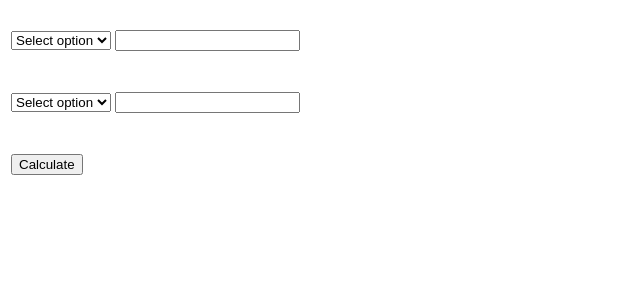
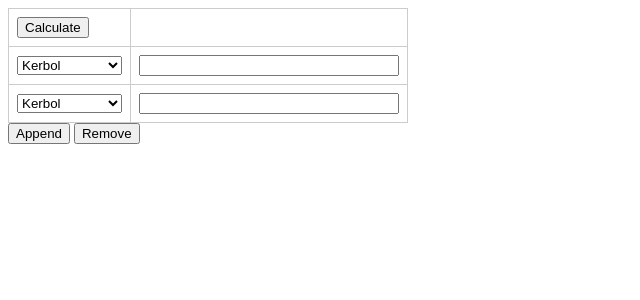
Before and after one commit to CS-intro-with-Python/cs-project-2025-serge-v-gordeev, a Flask app: page / in a window 1280 px wide. Shown: the top 300 px of the page, without its empty margins (0-640 px from the left). Run offline with Flask 3, Linux system fonts and the light colour scheme.

Commit message:
It's working

```diff
--- /dev/null
+++ b/database.py
@@ -0,0 +1,3 @@
+from flask_sqlalchemy import SQLAlchemy
+
+db = SQLAlchemy()
--- a/server.py
+++ b/server.py
@@ -1,7 +1,33 @@
 from flask import Flask, jsonify, request, render_template
-import dv_calculator
+from dv_calculator import get_response, hardcode_planets
+from database import db
+import logging
+
+logging.basicConfig(
+    level=logging.INFO,
+    format="%(asctime)s %(levelname)s %(name)s: %(message)s"
+)
 
 app = Flask(__name__)
+app.name = "Semester 1 project"
+
+werkzeug_logger = logging.getLogger("werkzeug")
+werkzeug_logger.setLevel(logging.WARNING)
+handler = logging.StreamHandler()
+formatter = logging.Formatter("%(asctime)s%(levelname)s %(name)s: %(message)s")
+werkzeug_logger.addHandler(handler)
+handler.setFormatter(formatter)
+
+app.config["SQLALCHEMY_DATABASE_URI"] = "postgresql://postgres:your_password@localhost:5432/ksp_celestial_body_data"
+app.config["SQLALCHEMY_TRACK_MODIFICATIONS"] = False
+db.init_app(app)
+with app.app_context():
+    db.create_all()
+    hardcode_planets()
+
+@app.before_request
+def log():
+    app.logger.info("Incoming %s request from %s on path %s", request.method, request.remote_addr, request.path)
 
 @app.route('/')
 def temp():
@@ -10,8 +36,8 @@ def temp():
 @app.route('/test', methods=["POST"])
 def test():
     received = request.json
-    to_return = jsonify(dv_calculator.get_response(received))
+    to_return = jsonify(get_response(received))
     return to_return
 
-# if __name__ == '__main__':
-app.run(host="0.0.0.0", port=31764)
+if __name__ == '__main__':
+    app.run(host="0.0.0.0", port=31764)
--- a/templates/form.html
+++ b/templates/form.html
@@ -1,29 +1,41 @@
 <!DOCTYPE html>
 <html lang="en">
 <head>
-<style>
-    table, th, td {
-        border: 0px;
-    }
-    tr {
-        height: 60px;
-    }
-    th, td {
-        padding: 1px;
-    }
-</style>
     <meta charset="UTF-8">
-    <title>Simple Form</title>
+    <title>KSP delta-v calculator</title>
+    <style>
+        table {
+            border-collapse: collapse;
+            width: 400px;
+        }
+        th, td {
+            border: 1px solid #ccc;
+            padding: 8px;
+        }
+        select, input {
+            width: 100%;
+            box-sizing: border-box;
+        }
+    </style>
+    <meta charset="UTF-8">
 </head>
 <body>
 
 <script>
-    async function send_request()
+    let n = 2;
+    var array = ["Kerbol", "Moho", "Eve", "Gilly", "Kerbin", "Mun", "Minmus", "Duna", "Ike",
+    "Dres", "Jool", "Laythe", "Tylo", "Vall", "Pol", "Bop", "Eeloo"];
+    async function sendRequest()
     {
-        from = document.querySelector("#from").value;
-        to = document.querySelector("#to").value;
-        alt_from = document.querySelector("#alt_from").value;
-        alt_to = document.querySelector("#alt_to").value;
+        let points = [];
+
+        for (var i = 1; i < (n+1); i++) {
+            const select_name = "select" + i;
+            const text_name = "text" + i;
+            const planet_name = document.getElementById(select_name).value;
+            const altitude = document.getElementById(text_name).value;
+            points.push({ location: planet_name, alt: altitude })
+        }
 
         try {
             const response = await fetch('/test',
@@ -33,7 +45,7 @@
                    'Accept': 'application/json',
                    'Content-Type': 'application/json'
                 },
-                body: JSON.stringify([{location: from, alt: alt_from}, {location: to, alt: alt_to}])
+                body: JSON.stringify(points)
             });
 
             if (!response.ok)
@@ -43,7 +55,7 @@
             else
             {
                 let result = await response.json();
-                document.getElementById('output').innerHTML = result.Delta_v;
+                document.getElementById('output').innerHTML = result.dv;
             }
 
 
@@ -51,42 +63,110 @@
             console.error("Request failed:", err);
         }
     }
+
+    function appendPoint() {
+        n++;
+        const cell1 = document.createElement("td");
+        const cell2 = document.createElement("td");
+        const row = document.createElement("tr");
+
+        const sel = document.createElement("select");
+        sel.id = "select" + n;
+        sel.name = "select" + n;
+
+        for (var i = 0; i < array.length; i++) {
+            var option = document.createElement("option");
+            option.value = array[i];
+            option.text = array[i];
+            sel.appendChild(option);
+        }
+        const inp = document.createElement("input");
+        inp.id = "text" + n;
+        inp.name = "text" + n;
+
+
+        cell1.appendChild(sel);
+        cell2.appendChild(inp);
+        row.appendChild(cell1);
+        row.appendChild(cell2);
+
+        document.getElementById("tbl").appendChild(row);
+    }
+
+    function removePoint() {
+        if (n > 2) {
+            n--;
+            const lastChild = document.getElementById("tbl").lastElementChild;
+            lastChild.remove();
+        }
+    }
 </script>
 
-<table>
+<table id="tbl">
     <tr>
         <td>
-            <select id="from">
-                <option value="">Select option</option>
-                <option value="Kerbin">Kerbin</option>
-                <option value="Duna">Duna</option>
-            </select>
-        </td>
-        <td>
-            <input type="text" id="alt_from">
-        </td>
-    </tr>
-    <tr>
-        <td>
-            <select id="to">
-                <option value="">Select option</option>
-                <option value="Duna">Duna</option>
-                <option value="Kerbin">Kerbin</option>
-            </select>
-        </td>
-        <td>
-            <input type="text" id="alt_to">
-        </td>
-    </tr>
-    <tr>
-        <td>
-            <button onclick="send_request()">Calculate</button>
+            <button onclick="sendRequest()">Calculate</button>
         </td>
         <td>
             <p id="output">  </p>
         </td>
     </tr>
+    <tr>
+        <td>
+            <select name="select1" id="select1">
+                <option value="Kerbol">Kerbol</option>
+                <option value="Moho">Moho</option>
+                <option value="Eve">Eve</option>
+                <option value="Gilly">Gilly</option>
+                <option value="Kerbin">Kerbin</option>
+                <option value="Mun">Mun</option>
+                <option value="Minmus">Minmus</option>
+                <option value="Duna">Duna</option>
+                <option value="Ike">Ike</option>
+                <option value="Dres">Dres</option>
+                <option value="Jool">Jool</option>
+                <option value="Laythe">Laythe</option>
+                <option value="Vall">Vall</option>
+                <option value="Tylo">Tylo</option>
+                <option value="Pol">Bop</option>
+                <option value="Bop">Pol</option>
+                <option value="Eeloo">Eeloo</option>
+            </select>
+        </td>
+        <td>
+            <input type="text" name="text1" id="text1">
+        </td>
+    </tr>
+    <tr>
+        <td>
+            <select name="select2" id="select2">
+                <option value="Kerbol">Kerbol</option>
+                <option value="Moho">Moho</option>
+                <option value="Eve">Eve</option>
+                <option value="Gilly">Gilly</option>
+                <option value="Kerbin">Kerbin</option>
+                <option value="Mun">Mun</option>
+                <option value="Minmus">Minmus</option>
+                <option value="Duna">Duna</option>
+                <option value="Ike">Ike</option>
+                <option value="Dres">Dres</option>
+                <option value="Jool">Jool</option>
+                <option value="Laythe">Laythe</option>
+                <option value="Vall">Vall</option>
+                <option value="Tylo">Tylo</option>
+                <option value="Pol">Bop</option>
+                <option value="Bop">Pol</option>
+                <option value="Eeloo">Eeloo</option>
+            </select>
+        </td>
+        <td>
+            <input type="text" name="text2" id="text2">
+        </td>
+    </tr>
 </table>
+
+<button onclick="appendPoint()">Append</button>
+<button onclick="removePoint()">Remove</button>
 
 </body>
 </html>
```
Also changed, not shown: dv_calculator.py (+118 -2 lines), .github/workflows/test.yml, test_client.py (renamed from client.py).
